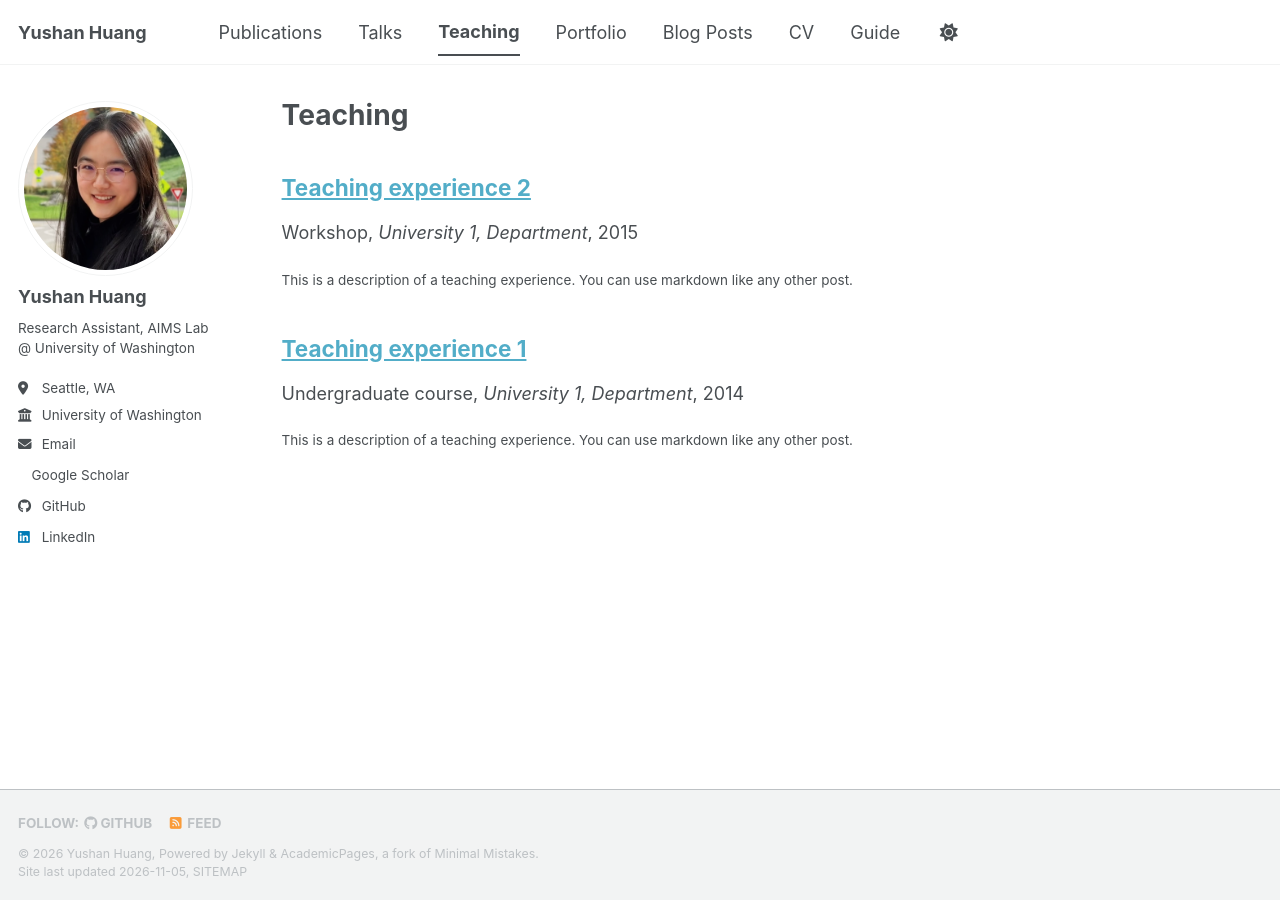
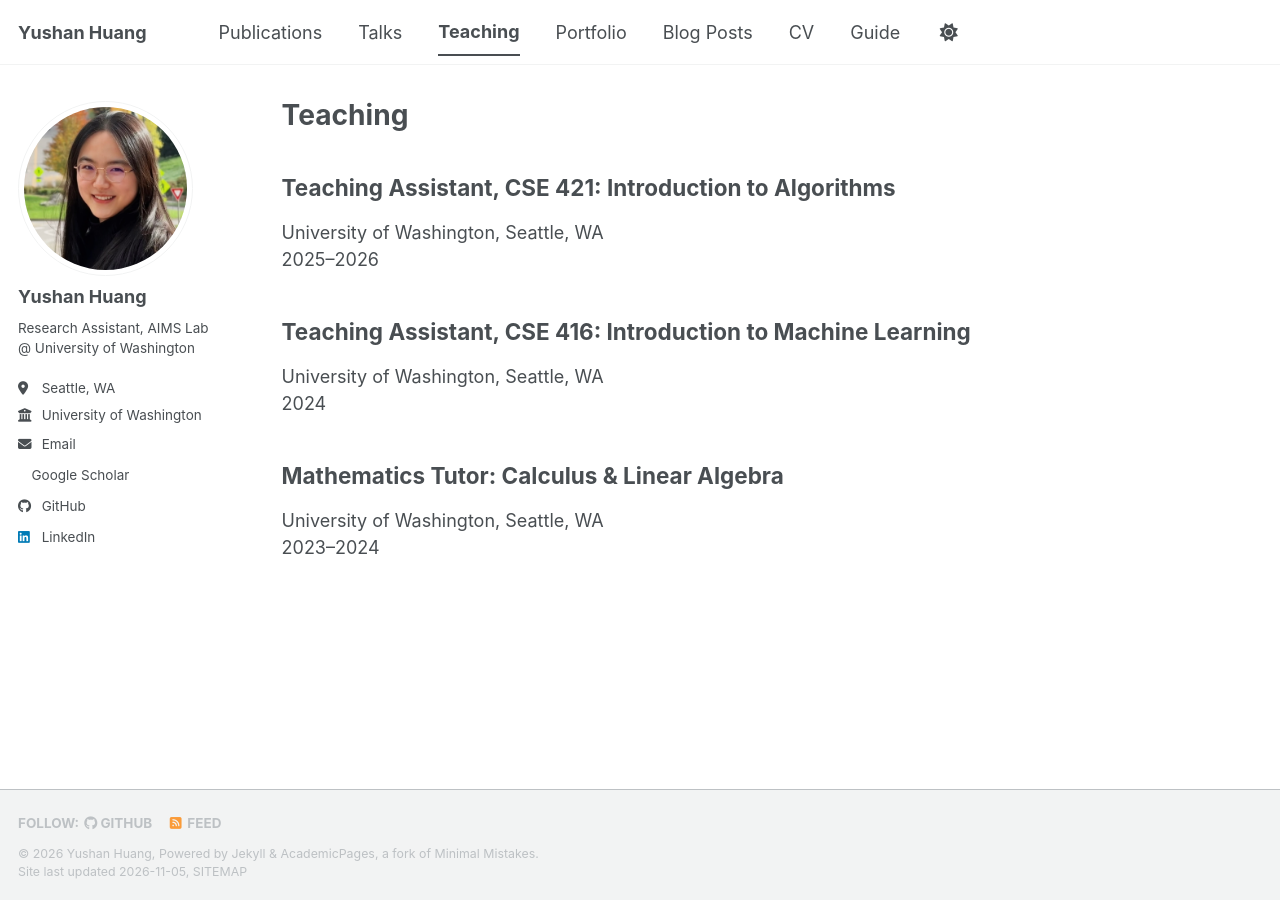
Before and after one commit to Yushan13H/personal-page, a Jekyll site: the page built from _pages/teaching.html, in a window 1280 px wide. Built offline with Jekyll 4.4.1, drawn with Linux system fonts in a browser that asks for light colours; a script bundle is joined from its source files by our own code; a style sheet for code colours, icons or effects is not loaded.

Commit message:
Update teaching experience section in teaching.html

```diff
--- a/_pages/teaching.html
+++ b/_pages/teaching.html
@@ -5,8 +5,11 @@ permalink: /teaching/
 author_profile: true
 ---
 
-{% include base_path %}
+<h2>Teaching Assistant, CSE 421: Introduction to Algorithms</h2>
+<p>University of Washington, Seattle, WA<br>2025–2026</p>
 
-{% for post in site.teaching reversed %}
-  {% include archive-single.html %}
-{% endfor %}
+<h2>Teaching Assistant, CSE 416: Introduction to Machine Learning</h2>
+<p>University of Washington, Seattle, WA<br>2024</p>
+
+<h2>Mathematics Tutor: Calculus &amp; Linear Algebra</h2>
+<p>University of Washington, Seattle, WA<br>2023–2024</p>
```
